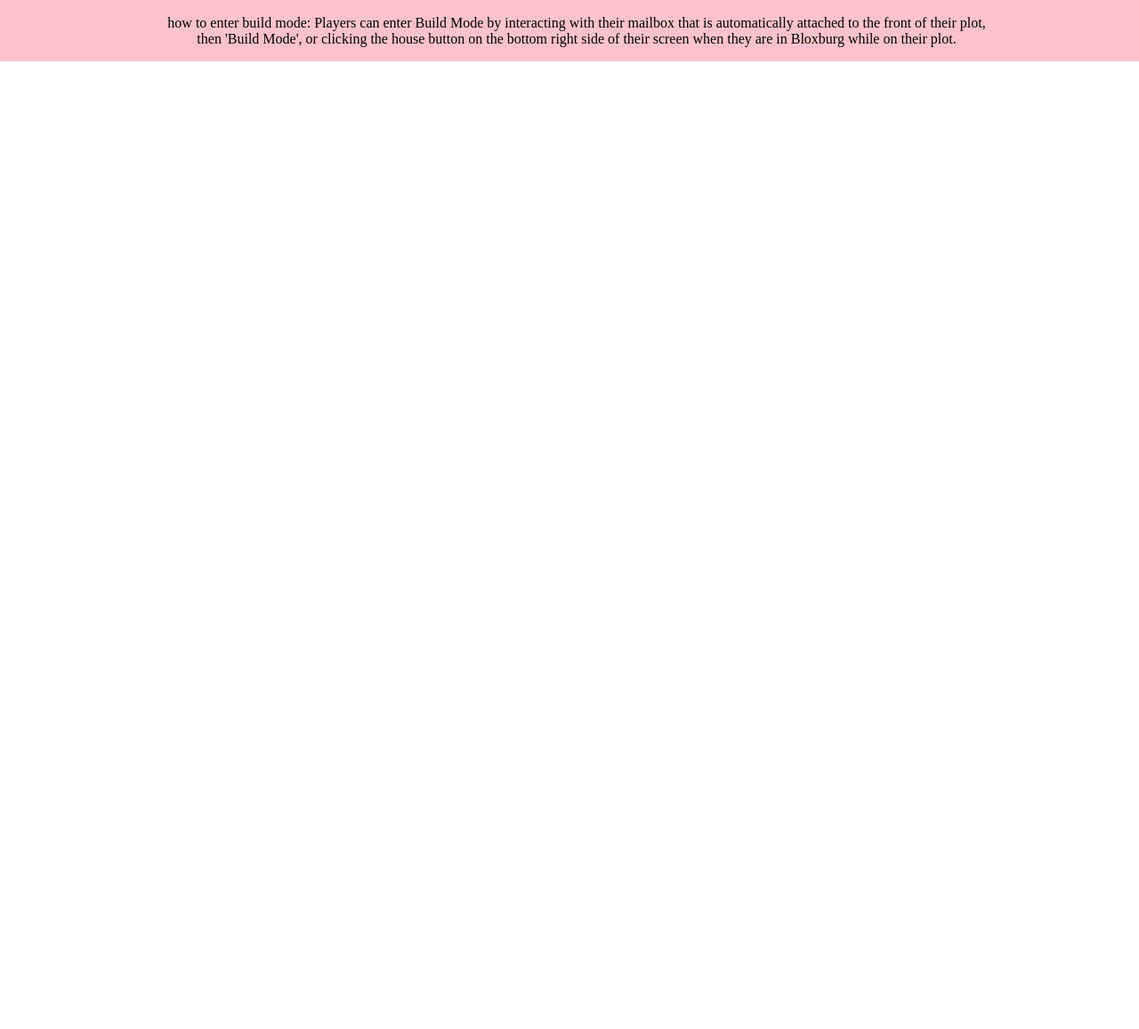
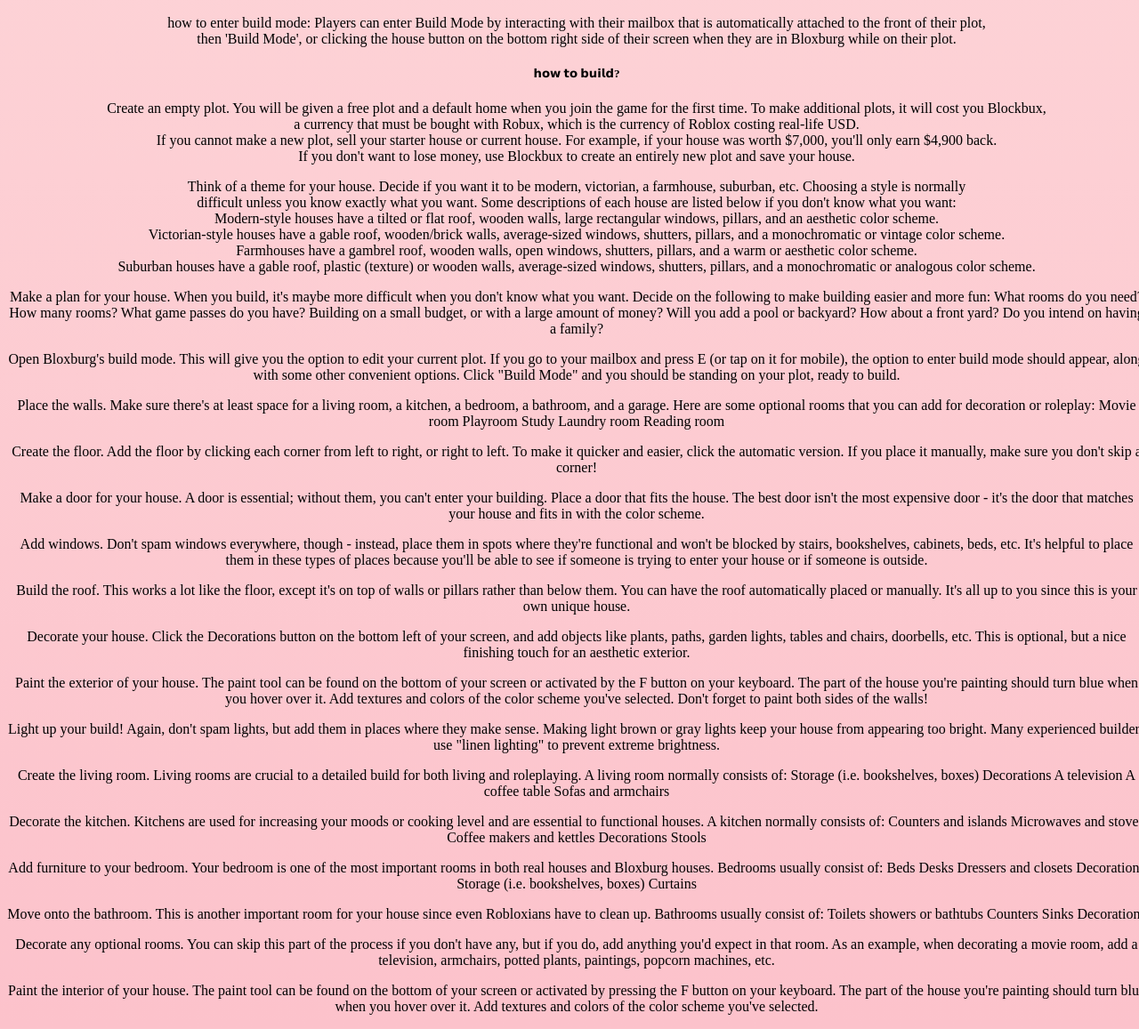
Before and after one commit to ag11814/my-website, a plain HTML site: page index.html in a window 1280 px wide. Shown: the part 2613-3770 px from the top of the page at 89% size. Before the commit the page ends 2682 px from the top, so only its background shows below. Drawn offline with Linux system fonts and the light colour scheme.

Commit message:
Update index.html

```diff
--- a/index.html
+++ b/index.html
@@ -108,6 +108,92 @@ min-height: 100%;
   <p> how to enter build mode: Players can enter Build Mode by interacting with their mailbox that is automatically attached to the front of their plot,
 <br> then 'Build Mode', or clicking the house button on the bottom right side of their screen when they are in Bloxburg while on their plot. <br> </p>
 
+  <h5> 𝗵𝗼𝘄 𝘁𝗼 𝗯𝘂𝗶𝗹𝗱? </h5>
+
+  <p>Create an empty plot. You will be given a free plot and a default home when you join the game for the first time. To make additional plots, it will cost you Blockbux, <br> a currency that must be bought with Robux, which is the currency of Roblox costing real-life USD. <br> If you cannot make a new plot, sell your starter house or current house.
+For example, if your house was worth $7,000, you'll only earn $4,900 back. <br>  If you don't want to lose money, use Blockbux to create an entirely new plot and save your house. </p>
+  <p>
+Think of a theme for your house. Decide if you want it to be modern, victorian, a farmhouse, suburban, etc. Choosing a style is normally <br> difficult unless you know exactly what you want. Some descriptions of each house are listed below if you don't know what you want: <br>
+Modern-style houses have a tilted or flat roof, wooden walls, large rectangular windows, pillars, and an aesthetic color scheme. <br>
+Victorian-style houses have a gable roof, wooden/brick walls, average-sized windows, shutters, pillars, and a monochromatic or vintage color scheme. <br>
+Farmhouses have a gambrel roof, wooden walls, open windows, shutters, pillars, and a warm or aesthetic color scheme. <br>
+Suburban houses have a gable roof, plastic (texture) or wooden walls, average-sized windows, shutters, pillars, and a monochromatic or analogous color scheme. <br>
+ </p>
+  <p>
+Make a plan for your house. When you build, it's maybe more difficult when you don't know what you want. Decide on the following to make building easier and more fun:
+What rooms do you need?
+How many rooms?
+What game passes do you have?
+Building on a small budget, or with a large amount of money?
+Will you add a pool or backyard?
+How about a front yard?
+Do you intend on having a family?
+ </p>
+  <p>
+Open Bloxburg's build mode. This will give you the option to edit your current plot. If you go to your mailbox and press E (or tap on it for mobile), the option to enter build mode should appear, along with some other convenient options. Click "Build Mode" and you should be standing on your plot, ready to build.
+ </p>
+  <p>
+Place the walls. Make sure there's at least space for a living room, a kitchen, a bedroom, a bathroom, and a garage. Here are some optional rooms that you can add for decoration or roleplay:
+Movie room
+Playroom
+Study
+Laundry room
+Reading room</p>
+  <p>
+Create the floor. Add the floor by clicking each corner from left to right, or right to left. To make it quicker and easier, click the automatic version. If you place it manually, make sure you don't skip a corner! </p>
+  <p>
+Make a door for your house. A door is essential; without them, you can't enter your building. Place a door that fits the house. The best door isn't the most expensive door - it's the door that matches your house and fits in with the color scheme.
+</p>
+  <p> Add windows. Don't spam windows everywhere, though - instead, place them in spots where they're functional and won't be blocked by stairs, bookshelves, cabinets, beds, etc. It's helpful to place them in these types of places because you'll be able to see if someone is trying to enter your house or if someone is outside.
+</p>
+  <p> Build the roof. This works a lot like the floor, except it's on top of walls or pillars rather than below them. You can have the roof automatically placed or manually. It's all up to you since this is your own unique house.
+</p>
+  <p>
+Decorate your house. Click the Decorations button on the bottom left of your screen, and add objects like plants, paths, garden lights, tables and chairs, doorbells, etc. This is optional, but a nice finishing touch for an aesthetic exterior.
+ </p>
+  <p>
+Paint the exterior of your house. The paint tool can be found on the bottom of your screen or activated by the F button on your keyboard. The part of the house you're painting should turn blue when you hover over it. Add textures and colors of the color scheme you've selected. Don't forget to paint both sides of the walls!
+ </p>
+  <p>
+Light up your build! Again, don't spam lights, but add them in places where they make sense. Making light brown or gray lights keep your house from appearing too bright. Many experienced builders use "linen lighting" to prevent extreme brightness.
+ </p>
+  <p> Create the living room. Living rooms are crucial to a detailed build for both living and roleplaying. A living room normally consists of:
+Storage (i.e. bookshelves, boxes)
+Decorations
+A television
+A coffee table
+Sofas and armchairs</p>
+  <p> Decorate the kitchen. Kitchens are used for increasing your moods or cooking level and are essential to functional houses. A kitchen normally consists of:
+Counters and islands
+Microwaves and stoves
+Coffee makers and kettles
+Decorations
+Stools</p>
+  <p>
+Add furniture to your bedroom. Your bedroom is one of the most important rooms in both real houses and Bloxburg houses. Bedrooms usually consist of:
+Beds
+Desks
+Dressers and closets
+Decorations
+Storage (i.e. bookshelves, boxes)
+Curtains
+ </p>
+  <p>
+Move onto the bathroom. This is another important room for your house since even Robloxians have to clean up. Bathrooms usually consist of:
+Toilets
+showers or bathtubs
+Counters
+Sinks
+Decorations
+</p>
+  <p>
+Decorate any optional rooms. You can skip this part of the process if you don't have any, but if you do, add anything you'd expect in that room. As an example, when decorating a movie room, add a television, armchairs, potted plants, paintings, popcorn machines, etc.
+</p>
+  <p>
+
+Paint the interior of your house. The paint tool can be found on the bottom of your screen or activated by pressing the F button on your keyboard. The part of the house you're painting should turn blue when you hover over it. Add textures and colors of the color scheme you've selected.
+
+ </p>
 
 </body>
 </html>
```
